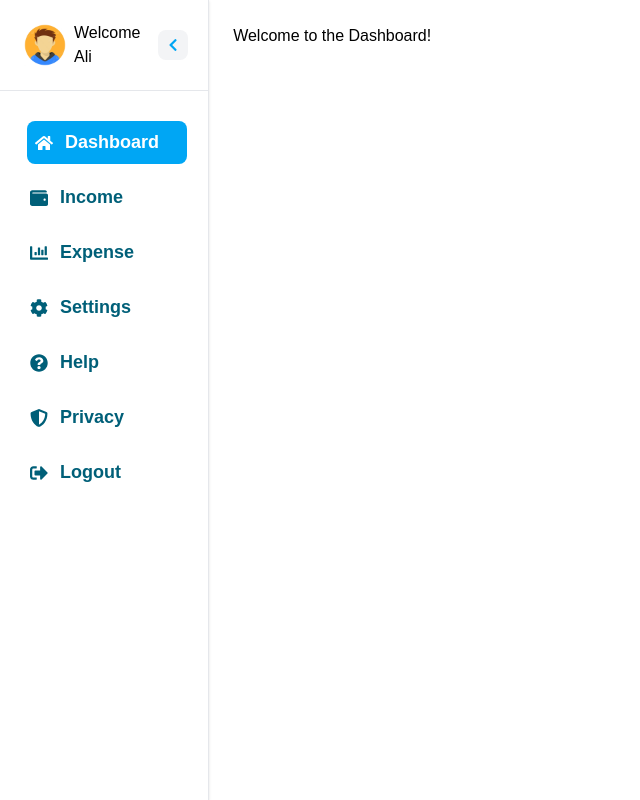
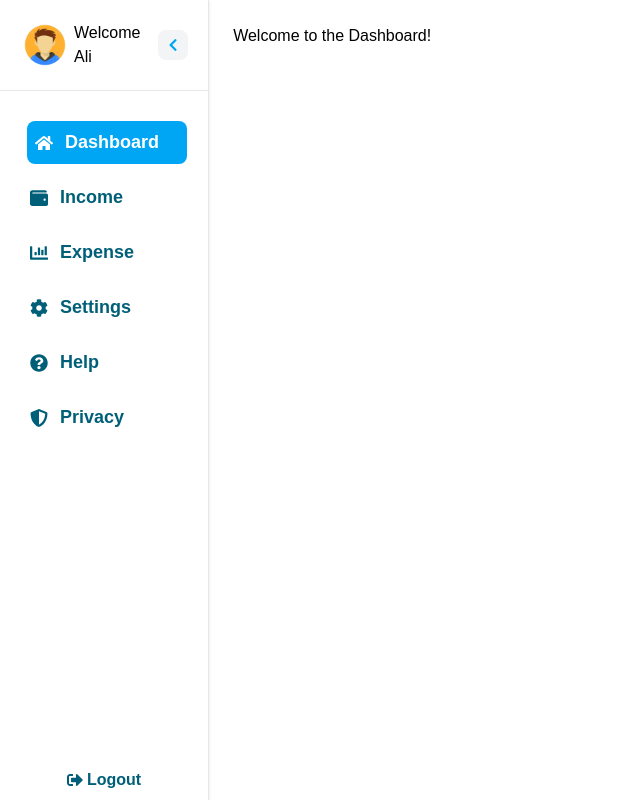
Before and after one commit to AliMahmoud26/Expense-Tracker-Application, a Next.js app: page /dashboard in a window 1280 px wide. Shown: the whole page, without its empty margins (0-640 px from the left). Built offline with nearby package versions, Linux system fonts and the light colour scheme.

Commit message:
Making the user capable of logging out of the app using the Logout button

```diff
--- a/src/app/page.jsx
+++ b/src/app/page.jsx
@@ -39,16 +39,34 @@ export default function Home() {
     checkAuth();
   }, [router])
 
-  const handleSubmit = (e) => {
+  // useEffect(() => {
+  //   let timeoutId;
+  //   if (isLoading) {
+  //     timeoutId = setTimeout(() => {
+  //       setShowLoading(true);
+  //     }, 3000);
+  //   } else {
+  //     setShowLoading(false);
+  //   }
+
+  //   return () => {
+  //     clearTimeout(timeoutId);
+  //   };
+  // }, [isLoading]);
+
+  const handleSubmit = async (e) => {
     e.preventDefault();
     setIsLoading(true);
 
+    const minLoadingTime = new Promise(resolve => setTimeout(resolve, 3000));
+
+    try {
       const validEmail = 'alihelal.eng@yahoo.com';
       const validPassword = 'alihelal123';
 
       if (rememberMe) {
         localStorage.setItem('authEmail', email);
-      localStorage.setItem('authPassword', password)
+        localStorage.setItem('authPassword', password);
       } else {
         localStorage.removeItem('authEmail');
         localStorage.removeItem('authPassword');
@@ -56,10 +74,20 @@ export default function Home() {
 
       if (email === validEmail && password === validPassword) {
         const token = 'sample-token-12345';
-      setCookie('authToken', token, {maxAge: 60 * 60 * 24}); // The token will expire in 1 day
+        setCookie('authToken', token, { maxAge: 60 * 60 * 24 });
+
+        // Wait for both auth and minimum loading time
+        await minLoadingTime;
         router.push('/dashboard');
       } else {
+        await minLoadingTime;
         setError('Invalid credentials. Please try again.');
+      }
+    } catch (error) {
+      console.error('Login error:', error);
+      await minLoadingTime;
+      setError('An error occurred. Please try again.');
+    } finally {
       setIsLoading(false);
     }
   }
--- a/src/app/ui/dashboard/sidebar/sidebar.jsx
+++ b/src/app/ui/dashboard/sidebar/sidebar.jsx
@@ -5,10 +5,13 @@ import {useState} from 'react'
 import Dashboard_Logo from '../../../../../public/profile_image.jpg';
 import { FaChevronLeft, FaChartBar, FaCog, FaShieldAlt, FaQuestionCircle, FaHome, FaWallet, FaSignOutAlt } from 'react-icons/fa';
 import { usePathname } from 'next/navigation';
+import { useRouter } from 'next/navigation';
+import { deleteCookie } from 'cookies-next';
 
 const Sidebar = () => {
   const [isCollapsed, setIsCollapsed] = useState(false);
   const pathname = usePathname();
+  const router = useRouter();
 
   const menuItems = [
     {
@@ -41,19 +44,27 @@ const Sidebar = () => {
         icon: <FaShieldAlt />,
         href: '/dashboard/privacy'
     },
-    {
-        name: "Logout",
-        icon: <FaSignOutAlt />,
-        href: '/dashboard/logout'
-    },
     ]
 
-  const handleItemClick = (item) => {
-    setActiveItem(item);
-  }
+  // const handleItemClick = (item) => {
+  //   setActiveItem(item);
+  // }
 
   const toggleSidebar = () => {
     setIsCollapsed(!isCollapsed);
+  }
+
+  const handleLogout = () => {
+    deleteCookie('authToken');
+
+    // Clear local storage
+    if (typeof window !== 'undefined') {
+      localStorage.removeItem('authEmail');
+      localStorage.removeItem('authPassword');
+    }
+
+    // Return to login page
+    router.push('/');
   }
 
   return (
@@ -78,7 +89,7 @@ const Sidebar = () => {
                 href={item.href}
                 className={`text-[1.125rem] mb-3 p-2 cursor-pointer font-semibold rounded-lg duration-500 flex items-center gap-3
                 ${pathname === item.href ? 'bg-sky-500 text-white translate-x-[5px]' : 'text-cyan-800 hover:text-sky-500 hover:bg-gray-200 hover:translate-x-[5px]'}
-                ${isCollapsed ? 'w-[40px]' : 'w-40'} overflow-hidden transition-all duration-300`}
+                ${isCollapsed ? 'w-8.5' : 'w-40'} overflow-hidden transition-all duration-300`}
               >
                 <span>{item.icon}</span>
                 <span className={`${isCollapsed ? 'hidden' : 'whitespace-nowrap'}`}>{item.name}</span>
@@ -86,6 +97,10 @@ const Sidebar = () => {
             </li>
           ))}
         </ul>
+
+        <button
+        onClick={handleLogout}
+        className='duration-600 ease-in-out text-cyan-800 hover:text-white p-2 hover:bg-sky-500 flex items-center justify-center gap-[0.25rem] cursor-pointer font-bold'><FaSignOutAlt />{!isCollapsed && 'Logout'}</button>
       </nav>
     </aside>
   )
```
Lines whose indentation alone changed are shown as unchanged.
